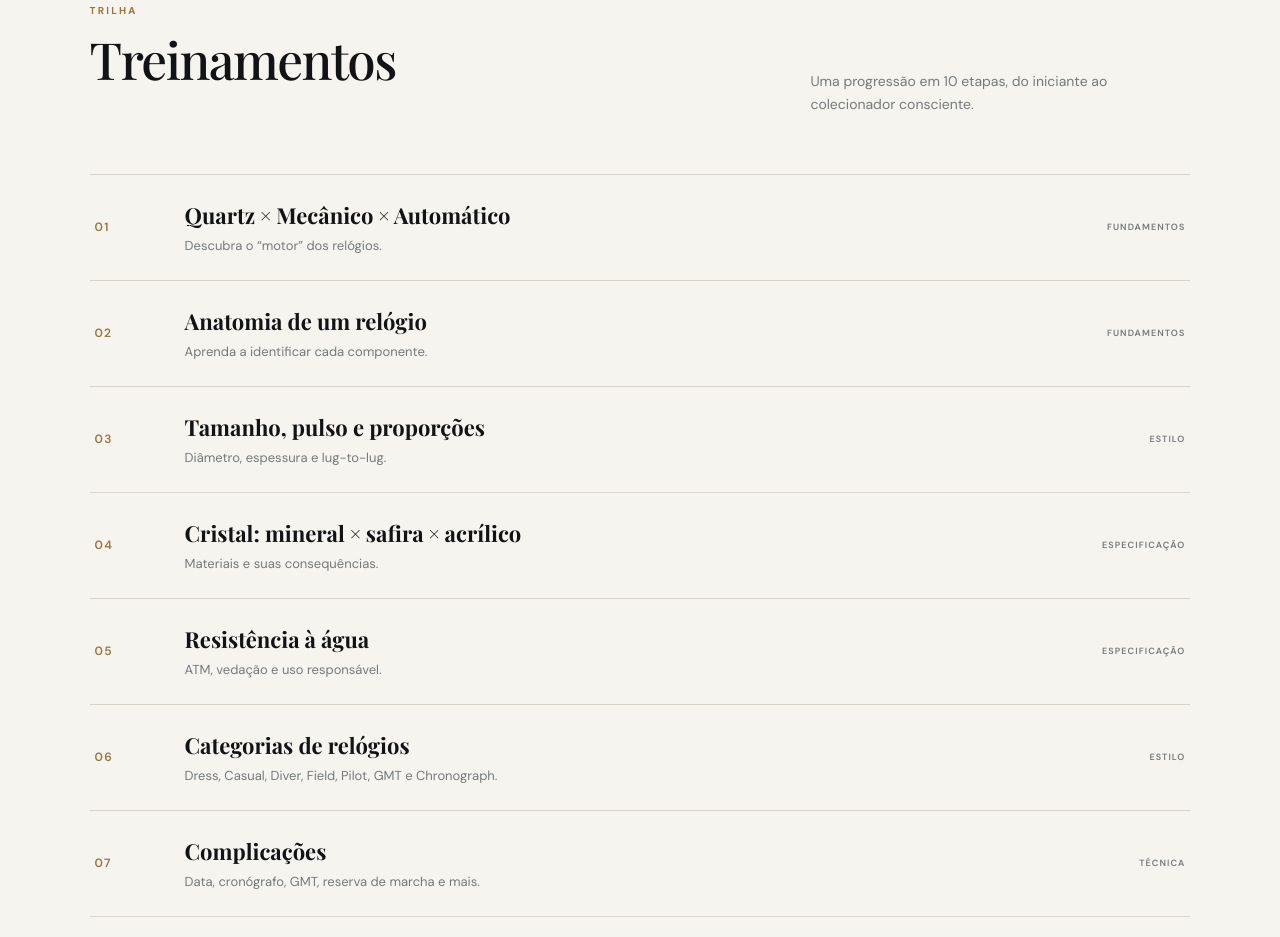
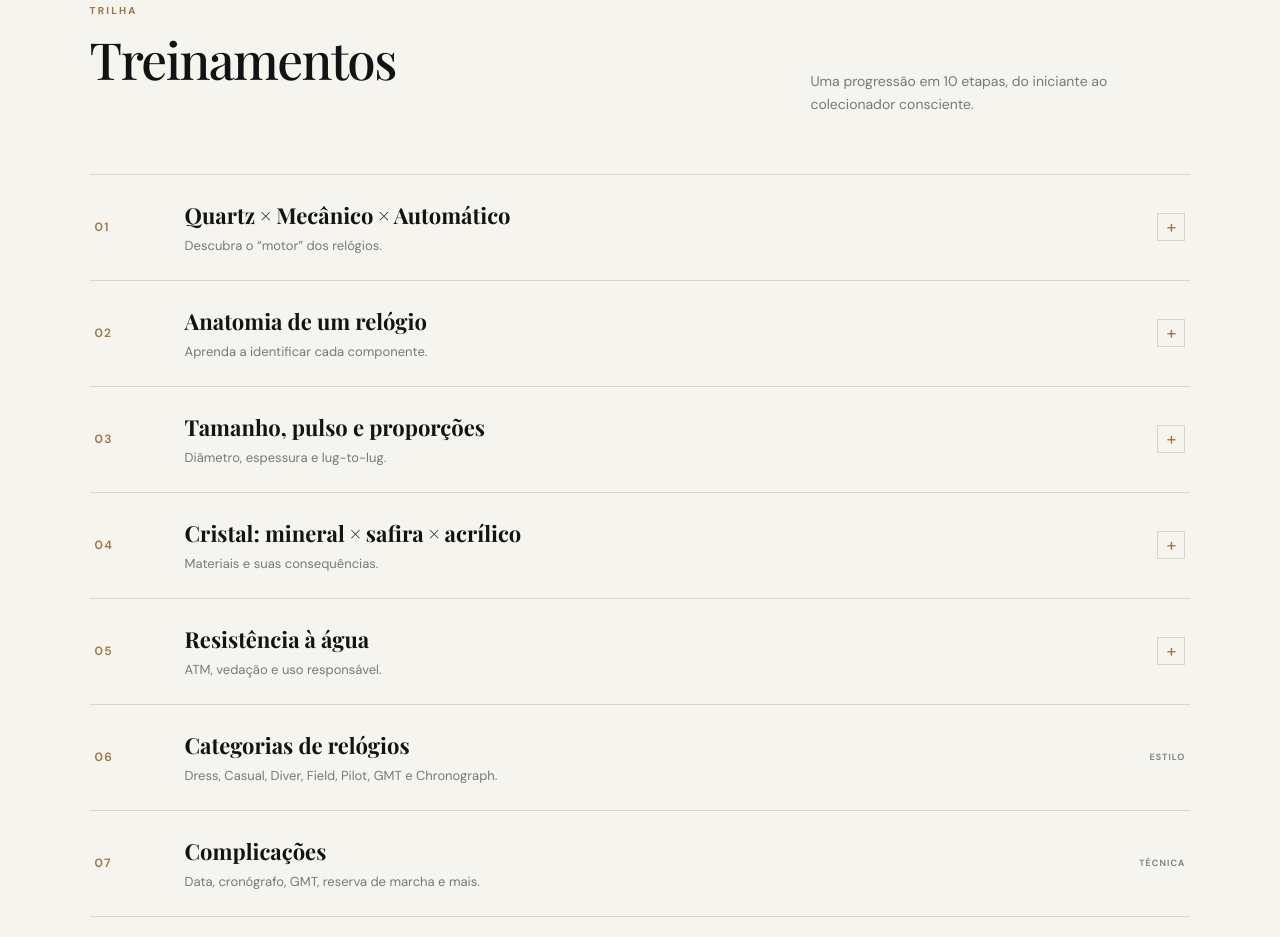
Before and after one commit to Lourencovl08/clock_mind, a plain HTML site: page index.html in a window 1280 px wide. Shown: the part 2389-3326 px from the top of the page. Drawn offline with nearby package versions, Linux system fonts and the light colour scheme.

Commit message:
Add lessons.js script to index.html

```diff
--- a/index.html
+++ b/index.html
@@ -204,6 +204,7 @@
   </div>
 
   <script src="config.js"></script>
+  <script src="assets/lessons.js"></script>
   <script src="assets/app.js?v=2"></script>
 </body>
 </html>
```
